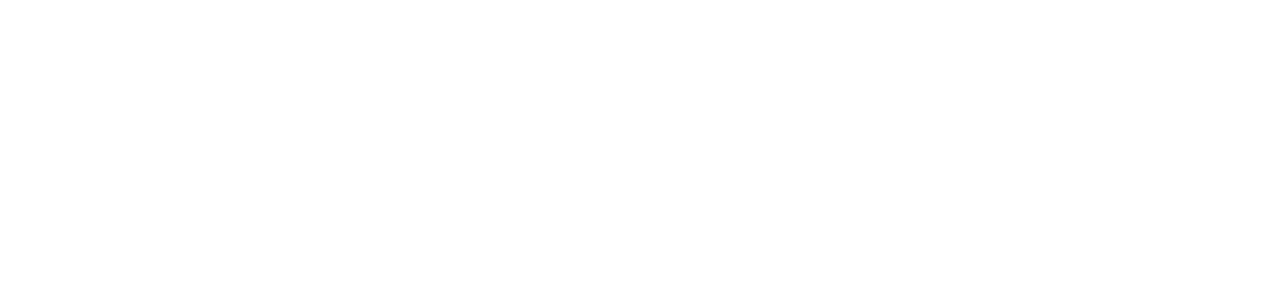
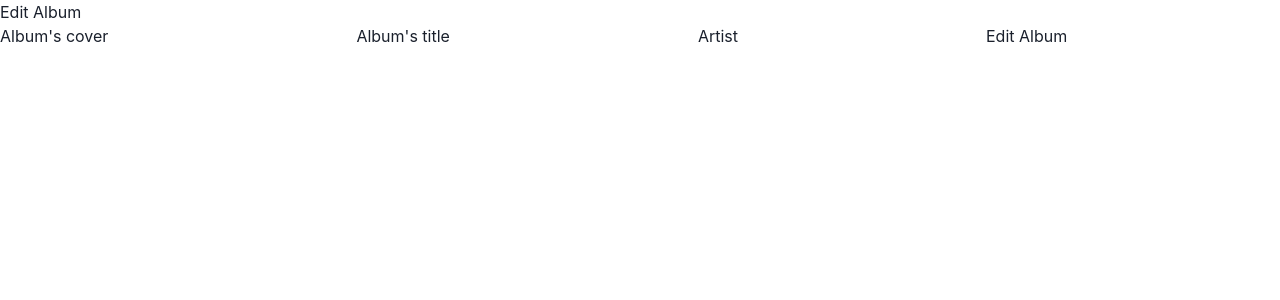
Before and after one commit to MagdaDra/TuneTracker, a React (Vite) app: page /main/wishlist/edit/1 in a window 1280 px wide. Before the commit this address had no page. Shown: the top 300 px of the page. Built offline with nearby package versions, Linux system fonts and the light colour scheme; no server answers.

Commit message:
CRUD - album added

```diff
--- a/src/App.jsx
+++ b/src/App.jsx
@@ -5,6 +5,9 @@
 import ArtistsMainScreen from './pages/ArtistsMainScreen';
 import { Layout } from './components/Layout';
 import WishList from './pages/WishList';
+import AddAlbum from './pages/AddAlbum';
+import EditAlbum from './pages/EditAlbum';
+
 //import { SpotifyAuthProviderWrapper } from './context/Authentication.context';
 
 function App() {
@@ -15,10 +18,12 @@
       <Routes>
         <Route path='/' element={<HomePage />} />
         <Route path='/main' element={<Layout> <ArtistsMainScreen /> </Layout>} />
-        <Route path='/main/wishlist' element={<WishList/>}></Route>
+        <Route path='/main/wishlist' element={<WishList/>} />
+        <Route path='/main/wishlist/new' element={<AddAlbum />} />
+        <Route path='main/wishlist/edit/:albumId' element={<EditAlbum />} />
       </Routes>
     </ChakraProvider>
   )
 }
 
-export default App
+export default App;
--- /dev/null
+++ b/src/pages/AddAlbum.jsx
@@ -0,0 +1,53 @@
+import { useState } from "react";
+import axios from "axios";
+import { useNavigate } from "react-router-dom";
+
+function AddAlbum() {
+    const [title, setTitle] = useState("");
+    const [artist, setArtist] = useState("");
+    const [img, setImg] = useState("");
+    const navigate = useNavigate();
+
+    const handleTitle = (event) => {
+        setTitle(event.target.value)
+    }
+
+    const handleArtist = (event) => {
+        setArtist(event.target.value)
+    }
+
+    const handleImg = (event) => {
+        setImg(event.target.value)
+    }
+
+    const handleSubmit = async (event) => {
+        event.preventDefault()
+
+        try {
+           const newRecord = {
+               title, artist, img
+               }
+               await axios.post('http://localhost:5005/albums', newRecord)
+               navigate('/main/wishlist')
+        } catch (error) {
+            console.log('Error creating the album', error)
+        }
+    }
+
+    return (
+        <div>
+            <form onSubmit = {handleSubmit}>
+                <label>Album&apos;s cover</label>
+                <input type="text" name="img" value={img} onChange={handleImg} />
+                <label>Album&apos;s title</label>
+                <input type="text" name="title" value={title} onChange={handleTitle} />
+                <label>Artist</label>
+                <input type="text" name="artist" value={artist} onChange={handleArtist} />
+                <button type="submit">Add Album</button>
+            </form>
+        </div>
+    )
+
+}
+
+export default AddAlbum;
--- /dev/null
+++ b/src/pages/EditAlbum.jsx
@@ -0,0 +1,74 @@
+import { useState } from "react";
+import axios from "axios";
+import { useNavigate, useParams } from "react-router-dom";
+import { useEffect } from "react";
+
+
+const EditAlbum = () => {
+    const [title, setTitle] = useState("");
+    const [artist, setArtist] = useState("");
+    const [img, setImg] = useState("");
+    const navigate = useNavigate();
+    const {albumId} = useParams();
+
+    const handleTitle = (event) => {
+        setTitle(event.target.value)
+    }
+
+    const handleArtist = (event) => {
+        setArtist(event.target.value)
+    }
+
+    const handleImg = (event) => {
+        setImg(event.target.value)
+    }
+
+    const handleSubmit = async (event) => {
+        event.preventDefault()
+
+        try {
+          const album = {
+            title, artist, img
+          }
+          await axios.put(`http://localhost:5005/albums/${albumId}?_embed=tasks`, album);
+          navigate(`/main/wishlist`)
+
+        } catch (error) {
+           console.log('Error updating the album', error)
+        }
+    }
+
+    const getSingleAlbum = async (id) => {
+        try {
+            const response = await axios.get(`http://localhost:5005/albums/${id}?_embed=tasks`);
+            setImg(response.data.img);
+            setTitle(response.data.title);
+            setArtist(response.data.artist);
+
+        } catch (error) {
+            console.log('Error fetching the single album', error)
+        }
+    };
+
+    useEffect(() => {
+        getSingleAlbum(albumId);
+    }, [albumId]);
+
+    return (
+        <div>
+            <h2>Edit Album</h2>
+            <form onSubmit={handleSubmit}>
+            <label>Album&apos;s cover</label>
+            <input type="text" name="img" value={img} onChange={handleImg} />
+            <label>Album&apos;s title</label>
+            <input type="text" name="title" value={title} onChange={handleTitle} />
+            <label>Artist</label>
+            <input type="text" name="artist" value={artist} onChange={handleArtist} />
+            <button type="submit">Edit Album</button>
+            </form>
+        </div>
+    )
+
+}
+
+export default EditAlbum;
--- a/src/pages/HomePage.jsx
+++ b/src/pages/HomePage.jsx
@@ -42,7 +42,6 @@
             position={'relative'}>
             <NavLink to='/main'>
                 <Button
-                onClick={'/main'}
                 colorScheme={'green'}
                 bg={'purple.400'}
                 rounded={'full'}
--- a/src/pages/WishList.jsx
+++ b/src/pages/WishList.jsx
@@ -1,10 +1,12 @@
 import { useState, useEffect } from "react";
 import axios from "axios";
+import { Button } from '@chakra-ui/react';
 import { Link } from "react-router-dom";
 
 export default function WishList () {
 
     const [albums, setAlbums] = useState([]);
+
 
     const getAlbums = async () => {
         try {
@@ -22,12 +24,30 @@
         getAlbums();
     }, []);
 
+    const deleteProject = async (id) => {
+        try {
+           await axios.delete(`http://localhost:5005/albums/${id}?_embed=tasks`);
+           getAlbums();
+        } catch (error) {
+            console.log('Error deleting the project', error)
+        }
+    }
+
     return (
         <div>
             <h2 className="wishlist">My WishList 💫</h2>
-            <Link to="/main/wishlist/new">
-                <button>Add new album</button>
+
+            <Link to='/main/wishlist/new'>
+                <Button
+                colorScheme={'green'}
+                bg={'purple.400'}
+                rounded={'full'}
+                px={6}
+                _hover={{
+                    bg: 'purple.500',
+                }}>Add new album</Button>
             </Link>
+
 
             <ul className="wish-list">
             {albums.map(album => {
@@ -36,6 +56,10 @@
                         <img src={album.img} className="wishImg"/>
                         <h2>{album.title}</h2>
                         <p>by {album.artist}</p>
+                        <Link to={`/main/wishlist/edit/${album.id}`}>
+                            <button>Edit</button>
+                        </Link> <br />
+                        <button onClick={() => deleteProject(album.id)}>Delete</button>
                     </li>
                 )
             })}
```
